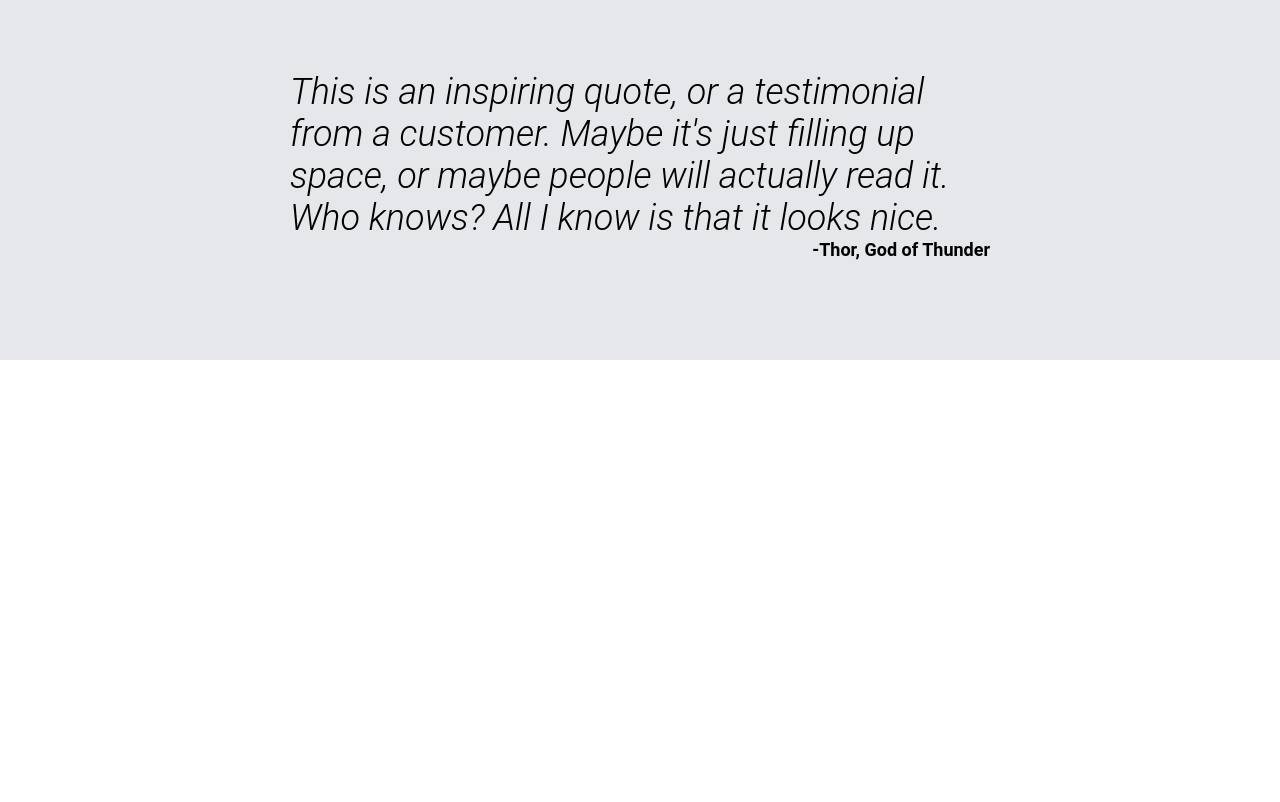
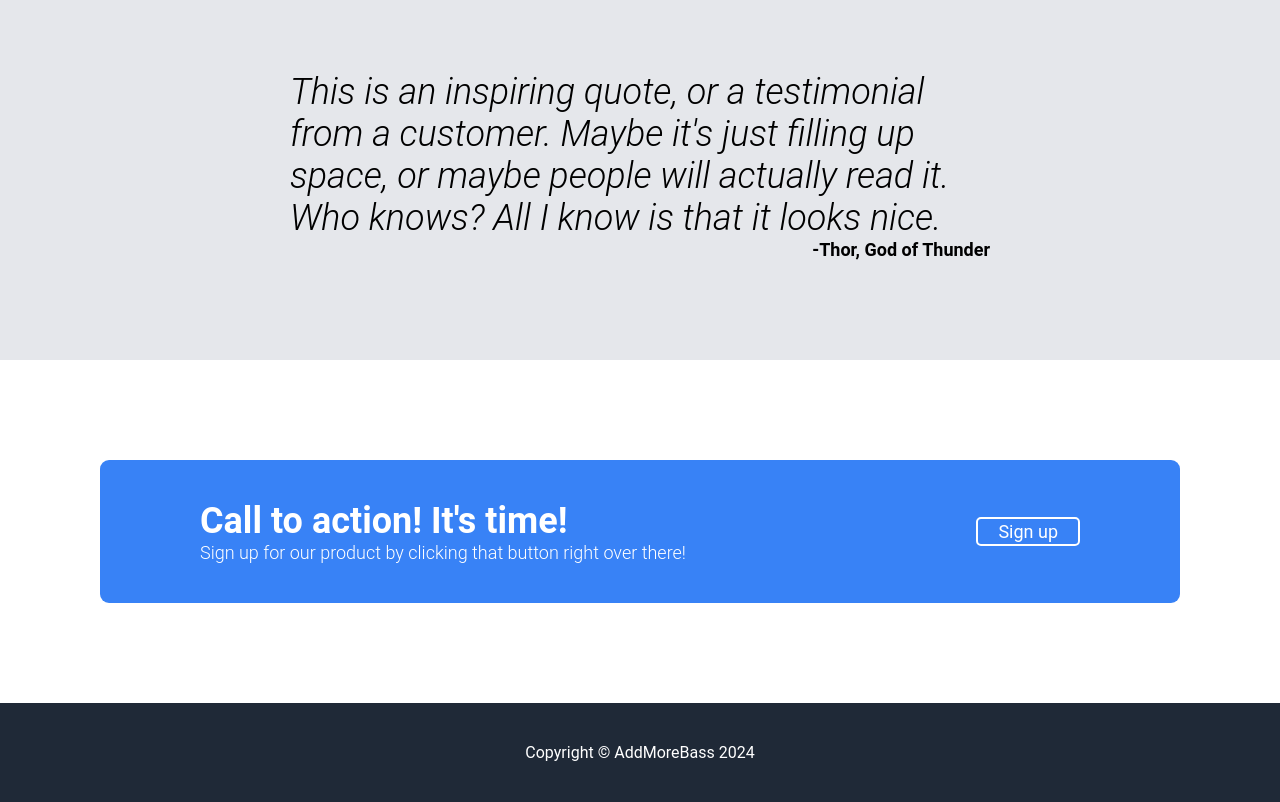
Before and after one commit to addmorebass/project-website, a plain HTML site: page index.html in a window 1280 px wide. Shown: the part 1095-1897 px from the top of the page. Before the commit the page ends 1455 px from the top, so only its background shows below. Drawn offline with Linux system fonts and the light colour scheme.

Commit message:
Final project commit: added CTA and footer.

```diff
--- a/index.html
+++ b/index.html
@@ -69,6 +69,19 @@
         <span class="author">-Thor, God of Thunder</span>
       </div>
     </div>
-    <div class="cta-section"></div>
+    <div class="cta-section">
+      <div class="cta-box">
+        <div class="cta-left">
+          <div class="cta-header">Call to action! It's time!</div>
+          <div class="cta-subheading">
+            Sign up for our product by clicking that button right over there!
+          </div>
+        </div>
+        <div class="cta-right">
+          <a class="cta-button" href="#sign-up">Sign up</a>
+        </div>
+      </div>
+    </div>
+    <div class="footer">Copyright © AddMoreBass 2024</div>
   </body>
 </html>
--- a/styles.css
+++ b/styles.css
@@ -165,3 +165,52 @@ body {
   font-size: 18px;
   font-style: normal;
 }
+
+.cta-box {
+  margin: 100px;
+  padding: 40px 100px;
+  background-color: #3882f6;
+  display: flex;
+  justify-content: space-between;
+  color: white;
+  border-radius: 9px;
+  width: 1200px;
+}
+
+.cta-section {
+  display: flex;
+  justify-content: center;
+}
+
+.cta-header {
+  font-size: 36px;
+  font-weight: 700;
+}
+
+.cta-subheading {
+  font-size: 18px;
+  font-weight: 300;
+}
+
+.cta-right {
+  display: flex;
+  align-items: center;
+}
+
+.cta-button {
+  border-radius: 5px;
+  border: 2px solid white;
+  text-decoration: none;
+  color: white;
+  padding: 2px 20px;
+  font-size: 18px;
+}
+
+.footer {
+  display: flex;
+  justify-content: center;
+  background-color: #1f2937;
+  color: white;
+  padding: 40px;
+  font-weight: 300px;
+}
```
